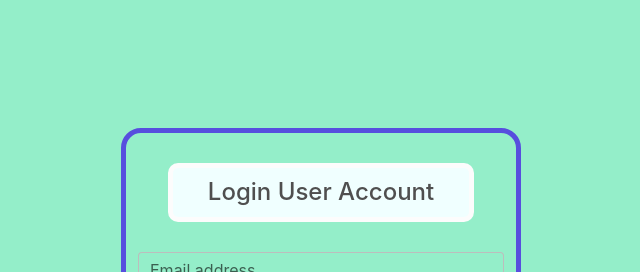
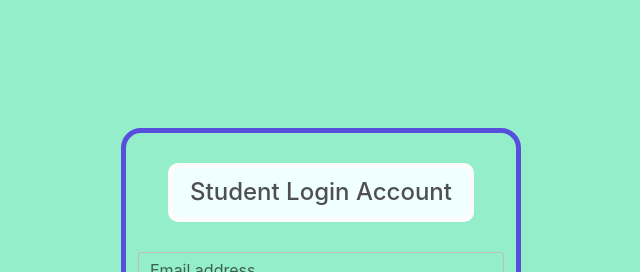
Before and after one commit to Sabari7373/zenclass-frontend, a React (Create React App) app: page / in a window 1280 px wide. Shown: the top 272 px of the page, without its empty margins (319-959 px from the left). Built offline with nearby package versions, Linux system fonts and the light colour scheme.

Commit message:
changes the heading name

```diff
--- a/src/components/login/login.js
+++ b/src/components/login/login.js
@@ -58,7 +58,7 @@ export default function Login() {
       <div >
         {/* <img alt="example" className="img-fluid headerimg" src="./backgroundcut_edit (5).png" /> */}
         <form onSubmit={formik.handleSubmit}>
-          <h1 className='Heading'>Login User Account</h1>
+          <h1 className='Heading'>Student Login Account</h1>
           {/* email */}
           <MDBInput
              className="mb-4"
```
